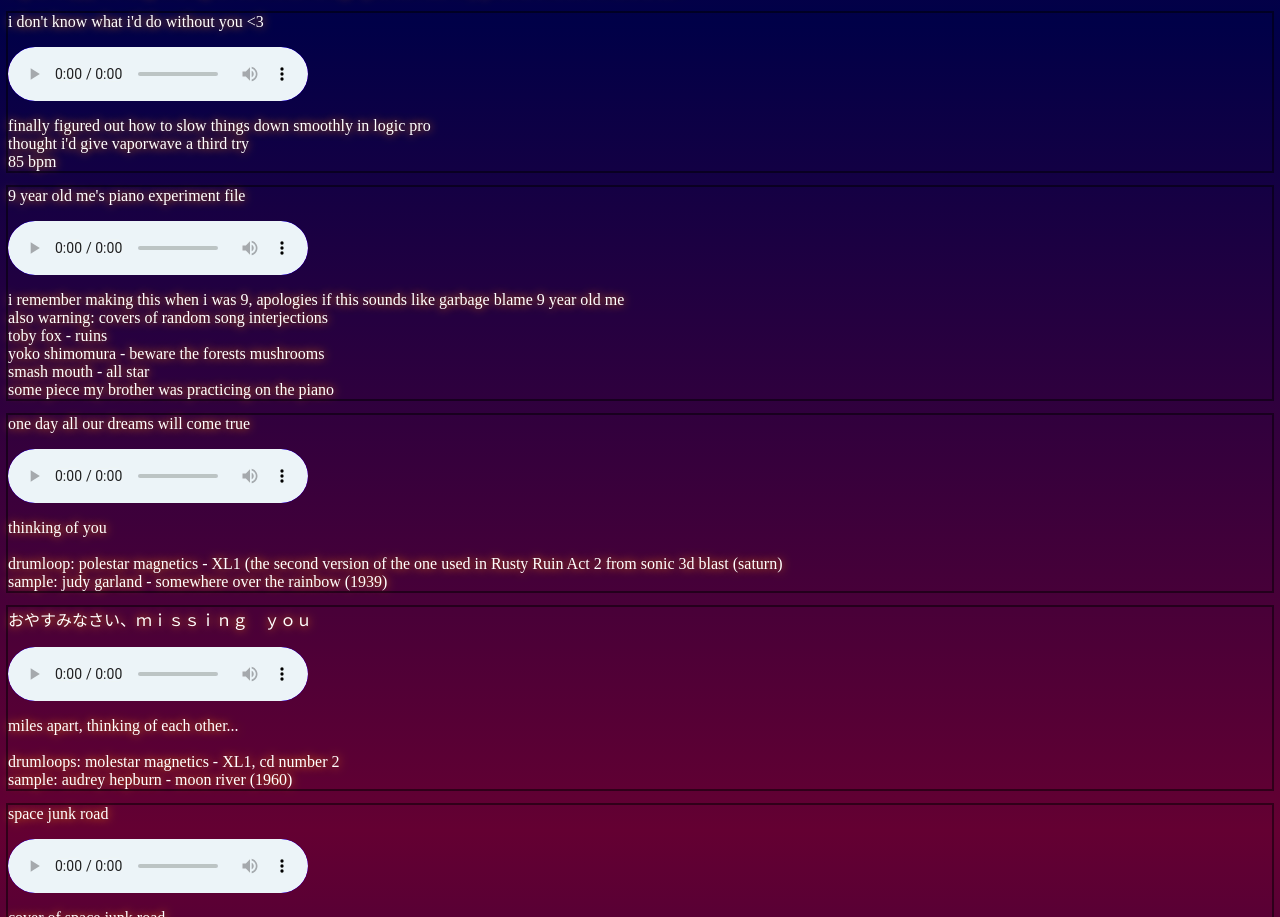
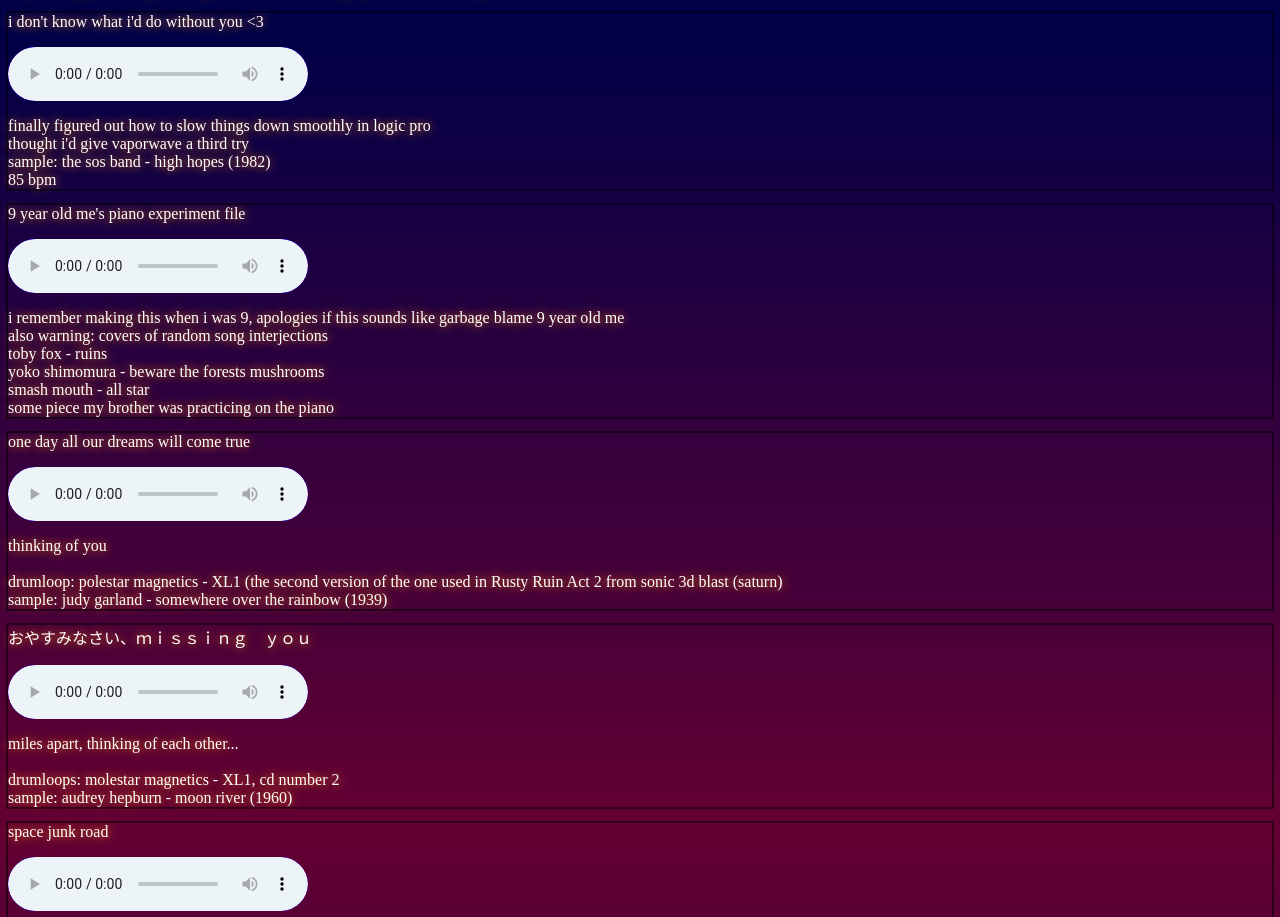
Before and after one commit to purplepulsar/webpage, a plain HTML site: page songs/current/sillyplaceholdername.html in a window 1280 px wide. Shown: the part 786-1703 px from the top of the page. Drawn offline with Linux system fonts and the light colour scheme.

Commit message:
Update sillyplaceholdername.html

```diff
--- a/songs/current/sillyplaceholdername.html
+++ b/songs/current/sillyplaceholdername.html
@@ -100,6 +100,8 @@
                 finally figured out how to slow things down smoothly in logic pro
                 <br />
                 thought i'd give vaporwave a third try
+                <br />
+                sample: the sos band - high hopes (1982)
                 <br />
                 85 bpm
             </p>
```
